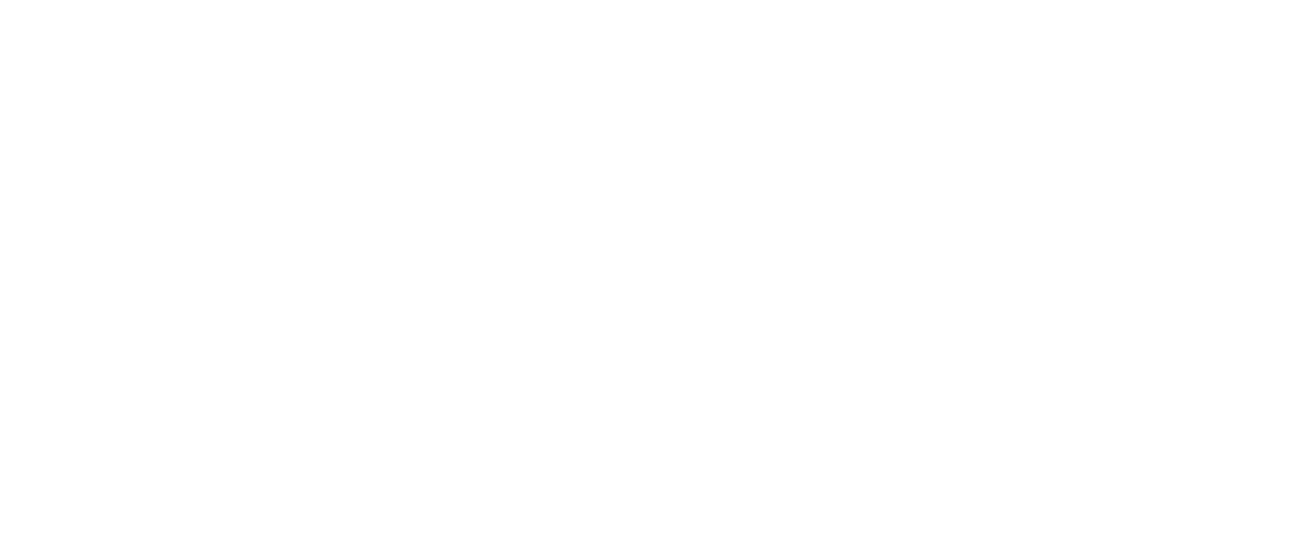
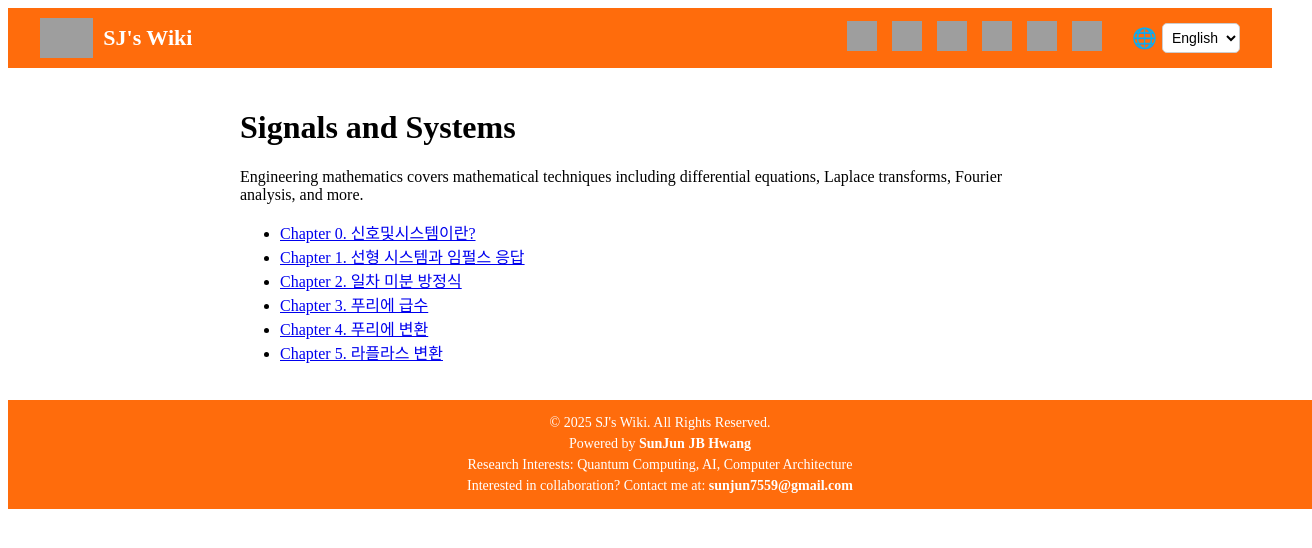
Before and after one commit to sj-s-wiki/sj-s-wiki.github.io, a plain HTML site: page pages/Signals and Systems.html in a window 1280 px wide. Shown: the whole page, 1312 px wide, since content can reach past the window. Drawn offline with Linux system fonts and the light colour scheme; grey boxes are pictures that could not be loaded.

Commit message:
Update Signals and Systems.html

```diff
--- a/pages/Signals and Systems.html
+++ b/pages/Signals and Systems.html
@@ -1,10 +1,34 @@
 <!DOCTYPE html>
-<html lang="en">
+<html lang="ko">
 <head>
     <meta charset="UTF-8">
-    <title>Title</title>
+    <meta name="viewport" content="width=device-width, initial-scale=1.0">
+    <title data-key="title ss">신호및시스템 | SJ's Wiki</title>
+    <link rel="stylesheet" href="../assets/styles.css">
+    <script defer src="../assets/main.js"></script>  <!-- 헤더 & 푸터 로드 -->
+    <script defer src="../assets/language.js"></script>  <!-- 번역 기능 -->
 </head>
 <body>
+<!-- 헤더 로드 -->
+<div id="header"></div>
 
+<main class="content-container">
+    <h1 data-key="nav-signals">신호및시스템</h1>
+    <p data-key="overview-math">신호및시스템은 신호의 기본 개념과 이를 이용하여 푸리에변환과 라플라스 변환에 대해 다루는 과목입니다.</p>
+
+    <nav class="chapter-nav">
+        <ul>
+            <li><a href="SSZero.html" data-key="chapter-ss-zero">Chapter 0. 신호및시스템이란?</a></li>
+            <li><a href="SSOne.html" data-key="chapter-ss-one">Chapter 1. 선형 시스템과 임펄스 응답</a></li>
+            <li><a href="SSTwo.html" data-key="chapter-ss-two">Chapter 2. 일차 미분 방정식</a></li>
+            <li><a href="SSThree.html" data-key="chapter-ss-three">Chapter 3. 푸리에 급수</a></li>
+            <li><a href="SSFour.html" data-key="chapter-ss-four">Chapter 4. 푸리에 변환</a></li>
+            <li><a href="SSFive.html" data-key="chapter-ss-five">Chapter 5. 라플라스 변환</a></li>
+        </ul>
+    </nav>
+</main>
+
+<!-- 푸터 로드 -->
+<div id="footer"></div>
 </body>
 </html>
```
